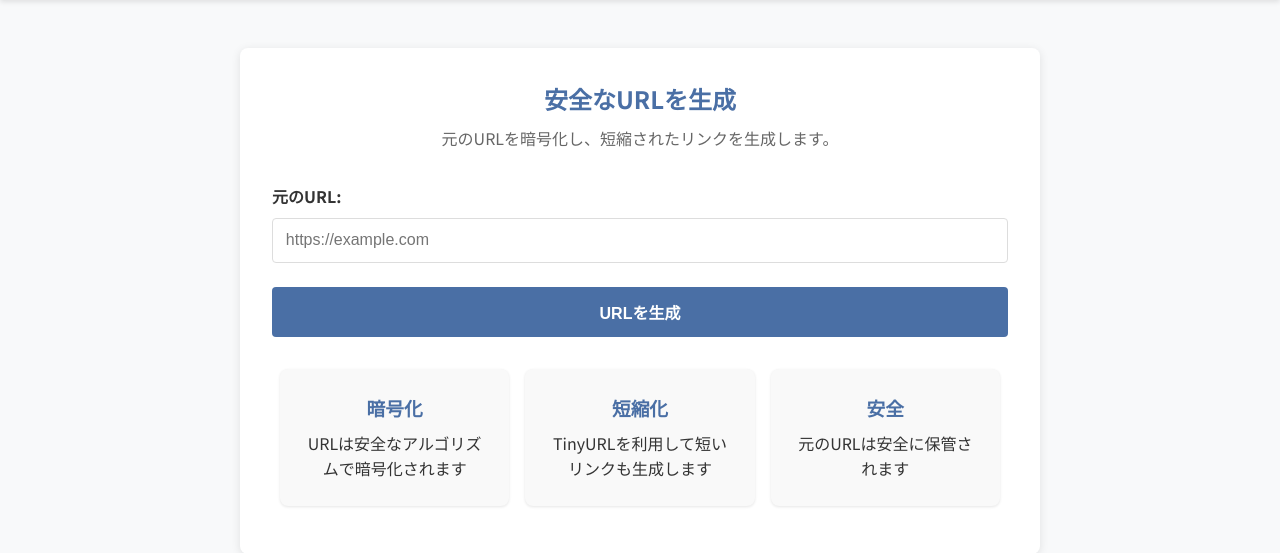
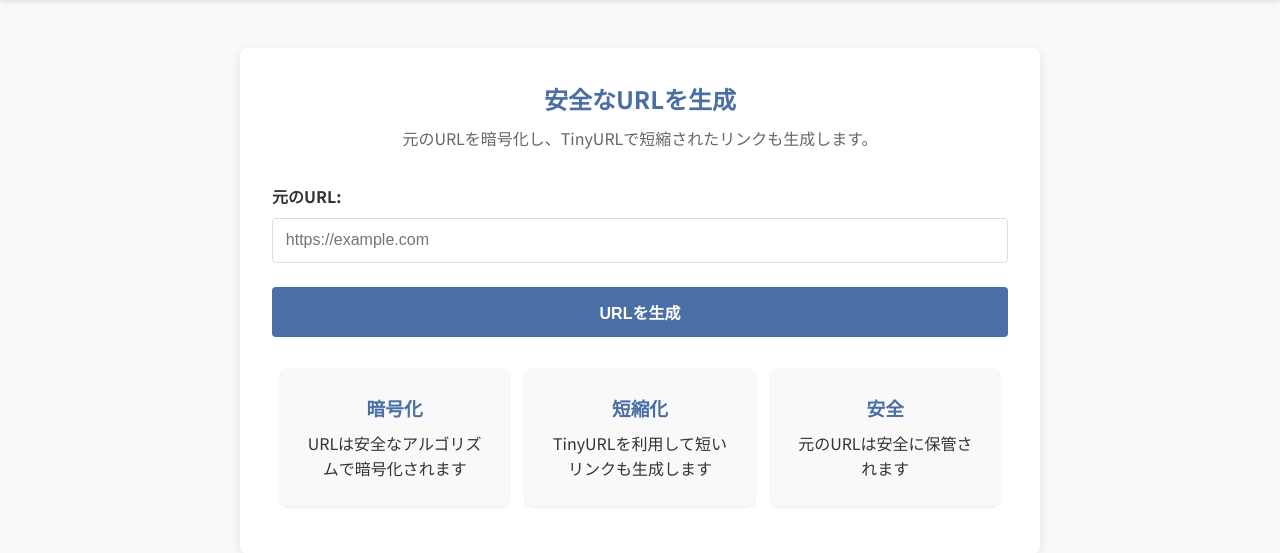
Before and after one commit to akinobu61/mais, a Flask app: page / in a window 1280 px wide. Shown: the part 94-647 px from the top of the page. Run offline with Flask 3, Linux system fonts and the light colour scheme.

Commit message:
Improve URL shortening to use proxy URLs for the generated TinyURL links
Update app.py to shorten proxy URLs, and modifies templates to display proxy URLs.

Replit-Commit-Author: Agent
Replit-Commit-Session-Id: 4075b64c-c239-432f-bb9b-b07fe3513fc1
Replit-Commit-Screenshot-Url: https://storage.googleapis.com/screenshot-production-us-central1/efd6952b-433d-46f6-91ca-6d7e3cac5be3/36488765-0ec0-4d25-946a-ad9aaf9f69c3.jpg

```diff
--- a/app.py
+++ b/app.py
@@ -59,11 +59,15 @@ def create_short_url():
         # Check if this URL has already been encoded
         existing_mapping = URLMapping.query.filter_by(original_url=original_url).first()
         if existing_mapping:
-            # Get the TinyURL shortened version
-            tiny_url = shortener.tinyurl.short(request.host_url + existing_mapping.encoded_id)
+            # Generate proxy URL (the encrypted URL)
+            proxy_url = request.host_url + existing_mapping.encoded_id
+
+            # Get the TinyURL shortened version of the proxy URL
+            tiny_url = shortener.tinyurl.short(proxy_url)
+
             return render_template('result.html',
                                    original_url=original_url,
-                                   encoded_url=request.host_url + existing_mapping.encoded_id,
+                                   proxy_url=proxy_url,
                                    tiny_url=tiny_url)
 
         # Encode the URL
@@ -74,12 +78,15 @@ def create_short_url():
         db.session.add(url_mapping)
         db.session.commit()
 
-        # Get the TinyURL shortened version
-        tiny_url = shortener.tinyurl.short(request.host_url + encoded_id)
+        # Generate proxy URL (the encrypted URL)
+        proxy_url = request.host_url + encoded_id
+
+        # Get the TinyURL shortened version of the proxy URL
+        tiny_url = shortener.tinyurl.short(proxy_url)
 
         return render_template('result.html',
                                original_url=original_url,
-                               encoded_url=request.host_url + encoded_id,
+                               proxy_url=proxy_url,
                                tiny_url=tiny_url)
 
     except Exception as e:
@@ -127,10 +134,16 @@ def api_encode_url():
         # Check if this URL has already been encoded
         existing_mapping = URLMapping.query.filter_by(original_url=url).first()
         if existing_mapping:
+            # Generate proxy URL (the encrypted URL)
+            proxy_url = request.host_url + existing_mapping.encoded_id
+
+            # Get the TinyURL shortened version of the proxy URL
+            tiny_url = shortener.tinyurl.short(proxy_url)
+
             return jsonify({
                 'original_url': url,
-                'encoded_url': request.host_url + existing_mapping.encoded_id,
-                'tiny_url': shortener.tinyurl.short(request.host_url + existing_mapping.encoded_id)
+                'proxy_url': proxy_url,
+                'tiny_url': tiny_url
             })
 
         # Encode the URL
@@ -141,11 +154,17 @@ def api_encode_url():
         db.session.add(url_mapping)
         db.session.commit()
 
+        # Generate proxy URL (the encrypted URL)
+        proxy_url = request.host_url + encoded_id
+
+        # Get the TinyURL shortened version of the proxy URL
+        tiny_url = shortener.tinyurl.short(proxy_url)
+
         # Return the encoded URL
         return jsonify({
             'original_url': url,
-            'encoded_url': request.host_url + encoded_id,
-            'tiny_url': shortener.tinyurl.short(request.host_url + encoded_id)
+            'proxy_url': proxy_url,
+            'tiny_url': tiny_url
         })
 
     except Exception as e:
--- a/templates/index.html
+++ b/templates/index.html
@@ -5,7 +5,7 @@
 {% block content %}
 <div class="url-form-container">
     <h2>安全なURLを生成</h2>
-    <p class="description">元のURLを暗号化し、短縮されたリンクを生成します。</p>
+    <p class="description">元のURLを暗号化し、TinyURLで短縮されたリンクも生成します。</p>
 
     {% if error %}
     <div class="error-message">
--- a/templates/result.html
+++ b/templates/result.html
@@ -16,10 +16,10 @@
         </div>
 
         <div class="result-item">
-            <h3>暗号化されたURL:</h3>
+            <h3>暗号化されたプロキシURL:</h3>
             <div class="url-display">
-                <p id="encoded-url">{{ encoded_url }}</p>
-                <button class="copy-btn" onclick="copyToClipboard('encoded-url')">コピー</button>
+                <p id="proxy-url">{{ proxy_url }}</p>
+                <button class="copy-btn" onclick="copyToClipboard('proxy-url')">コピー</button>
             </div>
         </div>
 
```
